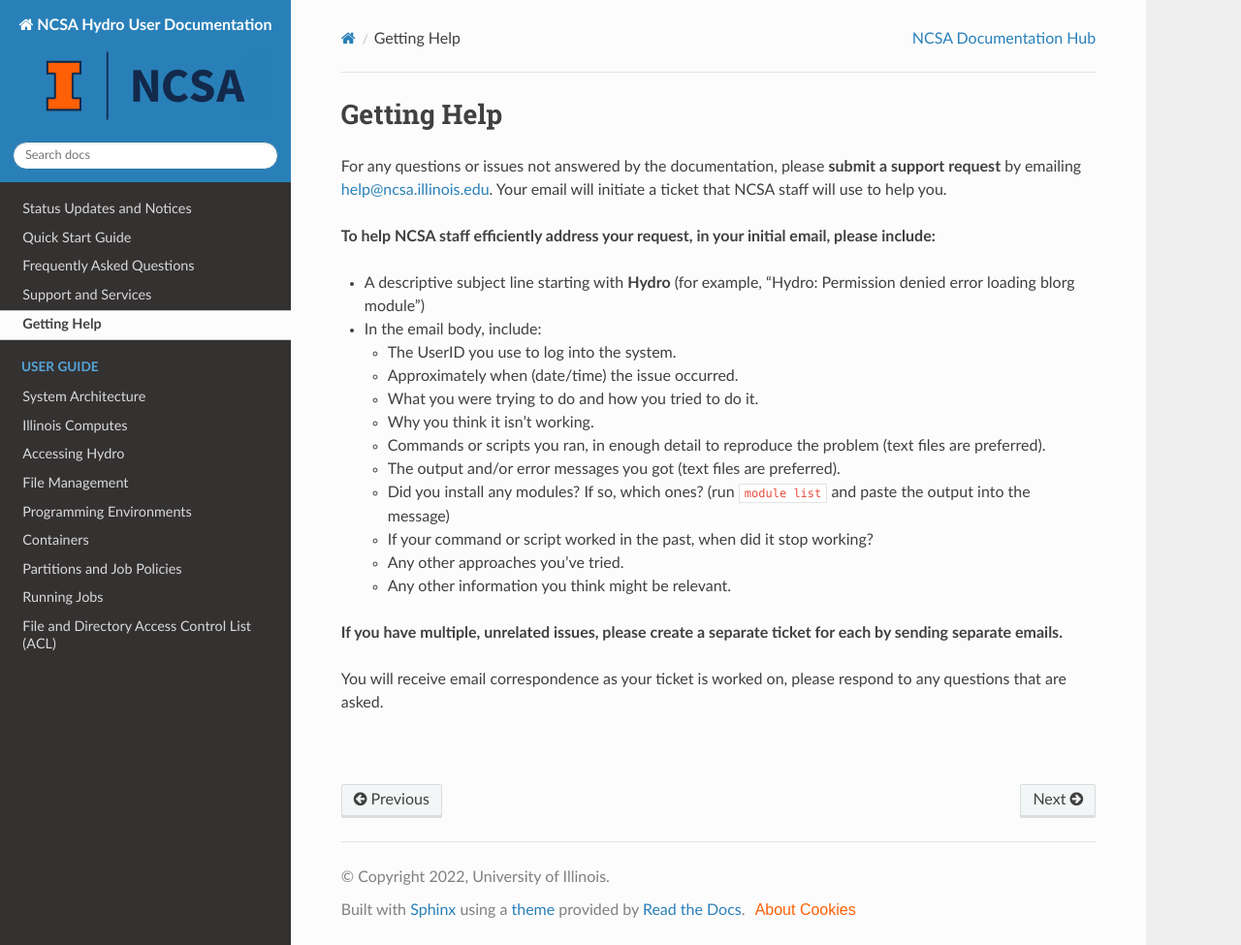
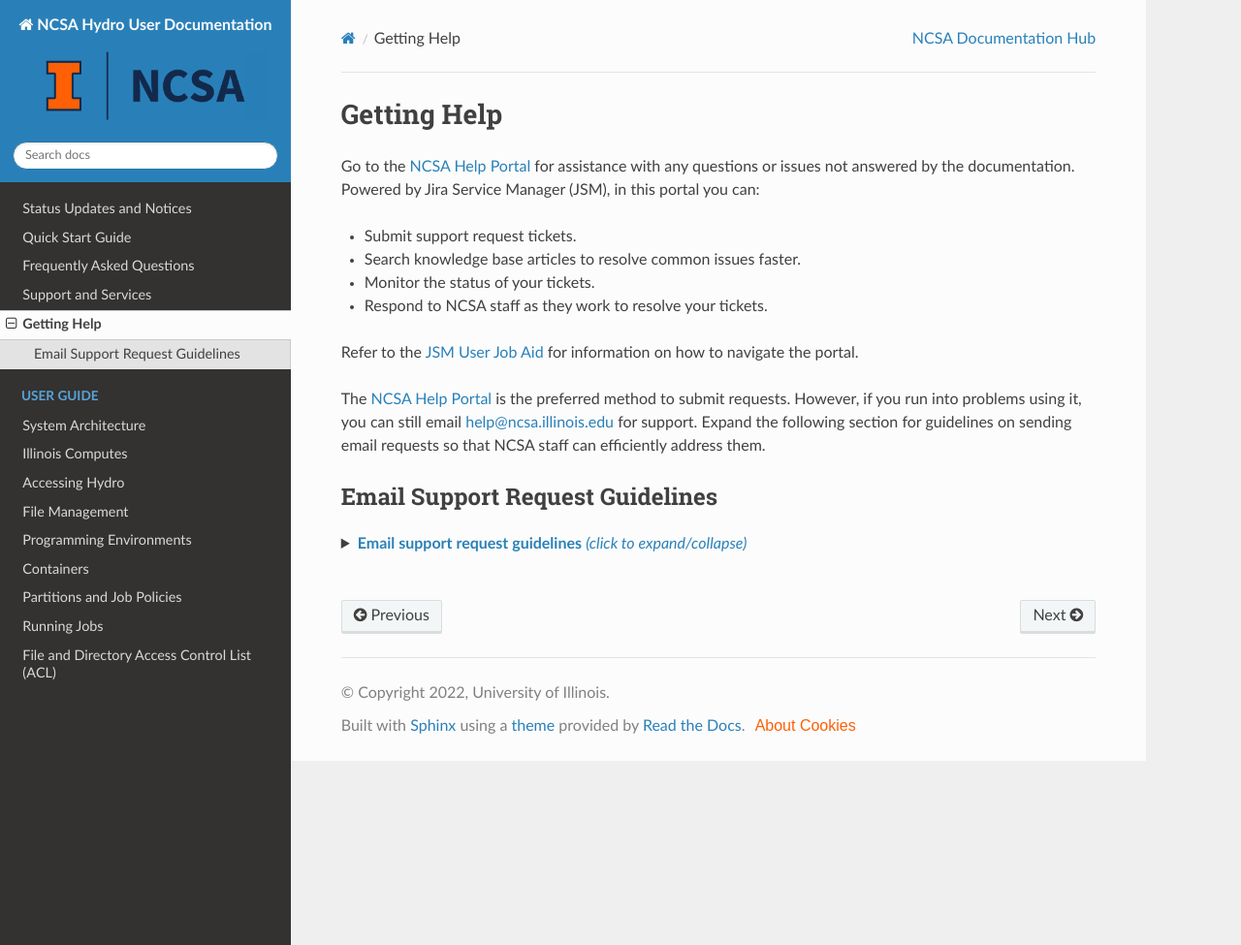
Before and after one commit to ncsa/hydro_documentation, a Sphinx documentation site: the page built from docs/source/help.rst, in a window 1280 px wide and 975 px high. Shown: the whole window at 97% size. Built offline with Sphinx 7.4.7 and the Read the Docs theme 2.0.0, drawn with Linux system fonts in a browser that asks for light colours.

Commit message:
Update help.rst updated for new Jira help portal
Updated to standard wording for new Jira help portal

```diff
--- a/docs/source/help.rst
+++ b/docs/source/help.rst
@@ -3,9 +3,26 @@
 Getting Help
 =============
 
+Go to the `NCSA Help Portal <http://help.ncsa.illinois.edu>`_ for assistance with any questions or issues not answered by the documentation. Powered by Jira Service Manager (JSM), in this portal you can:
+
+- Submit support request tickets.
+- Search knowledge base articles to resolve common issues faster.
+- Monitor the status of your tickets.
+- Respond to NCSA staff as they work to resolve your tickets.
+
+Refer to the `JSM User Job Aid <https://docs.ncsa.illinois.edu/en/latest/_static/JSMUsersJobAid.pdf>`_ for information on how to navigate the portal.
+
 .. raw:: html
 
-   <p>For any questions or issues not answered by the documentation, please <b>submit a support request</b> by emailing <a href="mailto:help@ncsa.illinois.edu?subject=Hydro: ">help@ncsa.illinois.edu</a>. Your email will initiate a ticket that NCSA staff will use to help you.</p>
+   <p>The <a href="http://help.ncsa.illinois.edu">NCSA Help Portal</a> is the preferred method to submit requests. However, if you run into problems using it, you can still email <a href="mailto:help@ncsa.illinois.edu?subject=Hydro: ">help@ncsa.illinois.edu</a> for support. Expand the following section for guidelines on sending email requests so that NCSA staff can efficiently address them.</p>
+
+Email Support Request Guidelines
+~~~~~~~~~~~~~~~~~~~~~~~~~~~~~~~~~~
+
+.. raw:: html
+
+   <details>
+   <summary><a><b>Email support request guidelines</b> <i>(click to expand/collapse)</i></a></summary>
 
 **To help NCSA staff efficiently address your request, in your initial email, please include:**
 
@@ -27,4 +44,8 @@
 
 You will receive email correspondence as your ticket is worked on, please respond to any questions that are asked.
 
+.. raw:: html
+
+   </details>
+
 |
```
